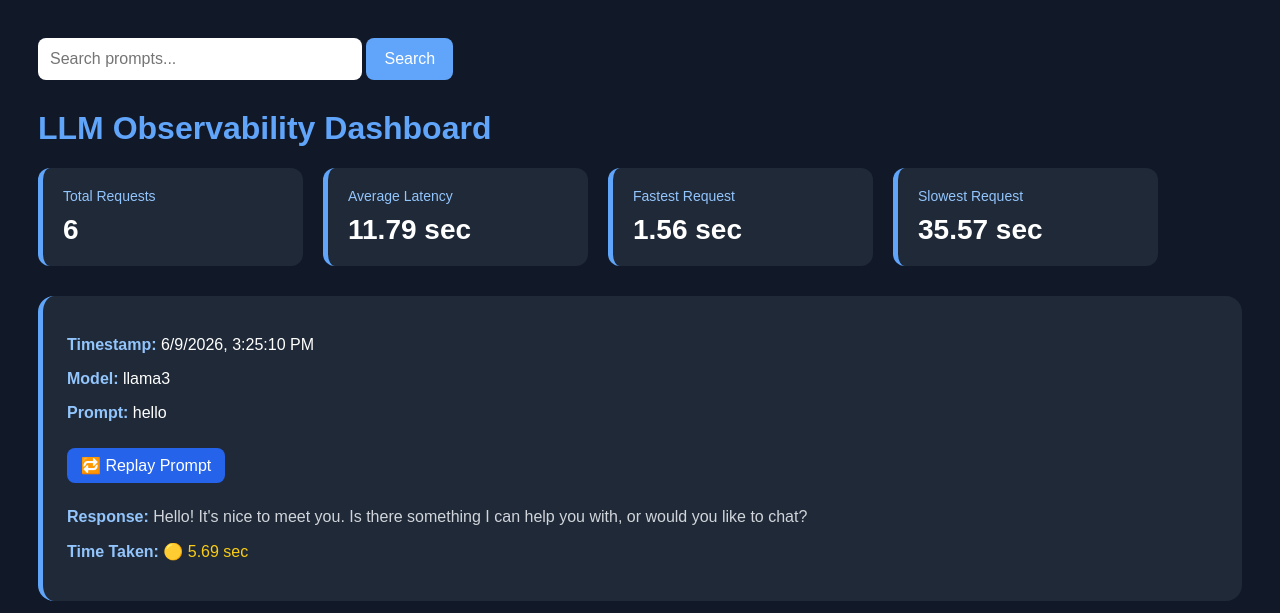
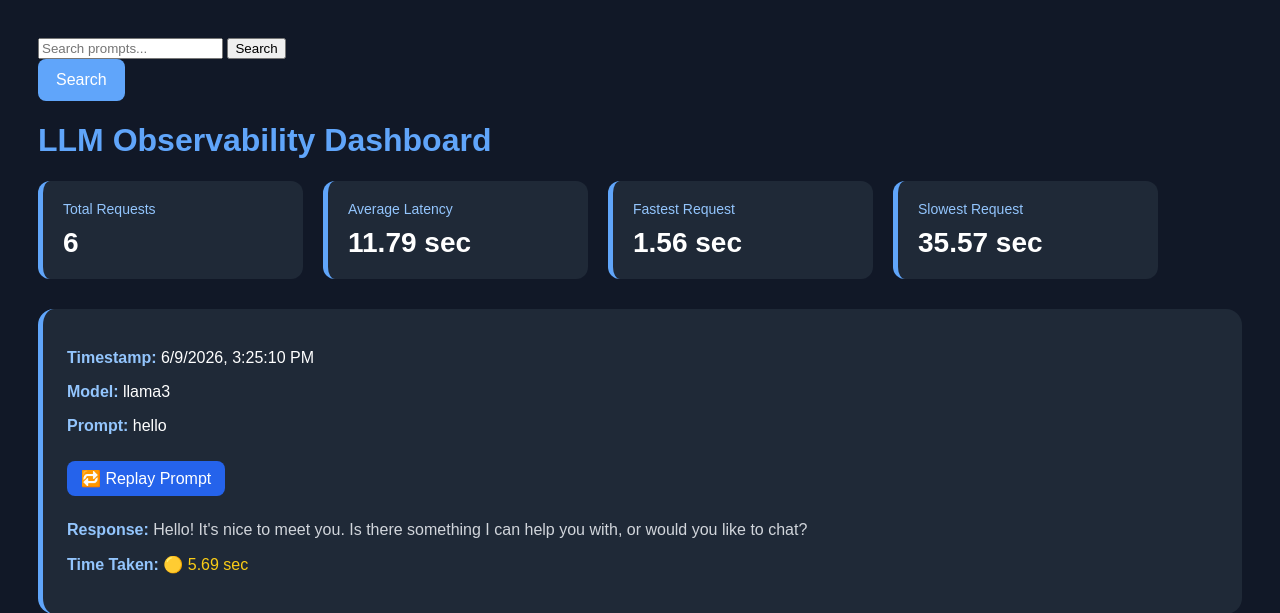
Before and after one commit to manognapolikepad-lab/llm-observability-platform, a FastAPI app: page /traces-ui in a window 1280 px wide. Shown: the top 613 px of the page. Run offline with FastAPI, Linux system fonts and the light colour scheme; data comes from the database, SQL or seed files in the repository.

Commit message:
Added search, dashboard improvements, and latency charts

```diff
--- a/app/main.py
+++ b/app/main.py
@@ -60,10 +60,15 @@ def get_traces():
     return result
 
 @app.get("/traces-ui")
-def traces_ui(request: Request):
+def traces_ui(request: Request, search: str = ""):
     db = SessionLocal()
 
-    traces = db.query(Trace).all()
+    if search:
+        traces = db.query(Trace).filter(
+            Trace.prompt.ilike(f"%{search}%")
+        ).all()
+    else:
+        traces = db.query(Trace).all()
 
     total_requests = len(traces)
 
@@ -98,7 +103,8 @@ def traces_ui(request: Request):
             "total_requests": total_requests,
             "avg_latency": avg_latency,
             "fastest": fastest,
-            "slowest": slowest
+            "slowest": slowest,
+            "search": search
         }
     )
 
--- a/templates/traces.html
+++ b/templates/traces.html
@@ -3,21 +3,18 @@
 <head>
     <title>LLM Observability Dashboard</title>
 
-    <form method="GET" action="/traces-ui" style="margin-bottom: 30px;">
+    <form action="/traces-ui" method="GET">
+        <input
+            type="text"
+            name="search"
+            placeholder="Search prompts..."
+            value="{{ search }}"
+        >
 
-    <input
-        type="text"
-        name="search"
-        placeholder="Search prompts..."
-        value="{{ search }}"
-        style="
-            padding: 12px;
-            width: 300px;
-            border-radius: 8px;
-            border: none;
-            font-size: 16px;
-        "
-    >
+        <button type="submit">
+            Search
+        </button>
+    </form>
 
     <button
         type="submit"
```
